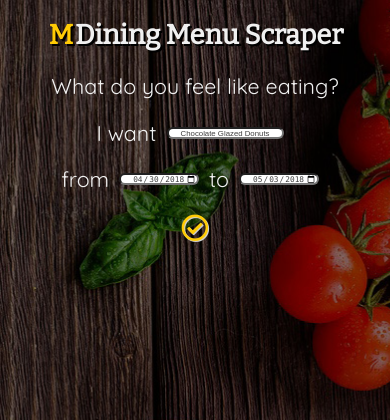
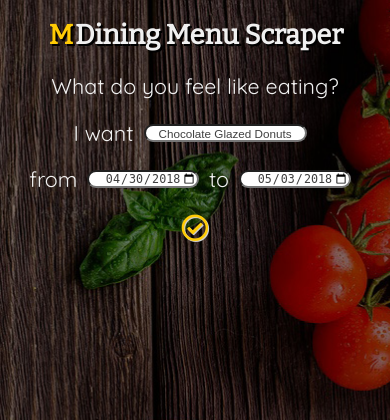
Before and after one commit to patrickxchong/mdiner, a Flask app: page / in a window 390 px wide. Shown: the top 420 px of the page. Run offline with Flask 2, Linux system fonts and the light colour scheme; some libraries are stand-ins or nearby versions.

Commit message:
media improvements

```diff
--- a/static/home.css
+++ b/static/home.css
@@ -64,11 +64,7 @@ input::-webkit-input-placeholder {
   text-align: center;
 }
 
-#start_input {
-  min-width: 5.5vw;
-  text-align: right;
-}
-
+#start_input,
 #end_input {
   min-width: 5.5vw;
   text-align: right;
@@ -99,21 +95,21 @@ a {
 .footer {
   text-align: center;
   font-size: 1.5vw;
-  position:absolute;
-  bottom:3vw;
-  width:100%;
-  height:1vw;
+  position: absolute;
+  bottom: 3vw;
+  width: 100%;
+  height: 1vw;
   padding-left: 5vw;
 }
+
 .footer a {
   color: white;
   margin: 0px 10px;
 }
 
-
-@media only screen and (max-width: 700px) {
+@media only screen and (max-width: 800px) {
   body {
-      font-size: 5.5vw;
+    font-size: 5.5vw;
   }
   h1 {
     font-size: 7vw;
@@ -126,5 +122,21 @@ a {
     color: #FFCB05;
     text-shadow: 1px 1px #D0D0D0;
   }
-
+  input,
+  input::-webkit-input-placeholder {
+    height: 4.5vw;
+    border-radius: 20px;
+    margin: 0px 10px;
+    font-size: 3vw;
+    color: #404040;
+  }
+  #food_input {
+    min-width: 5vw;
+    text-align: center;
+  }
+  #start_input,
+  #end_input {
+    min-width: 6.5vw;
+    text-align: right;
+  }
 }
--- a/static/search.css
+++ b/static/search.css
@@ -120,7 +120,7 @@ a {
 
 @media only screen and (max-width: 700px) {
   body {
-      font-size: 5.5vw;
+      font-size: 3vw;
   }
   h1 {
     font-size: 7vw;
@@ -145,7 +145,7 @@ a {
 
 @media only screen and (max-width: 500px) {
   body {
-      font-size: 5.5vw;
+      font-size: 3.5vw;
   }
   h1 {
     font-size: 7vw;
```
